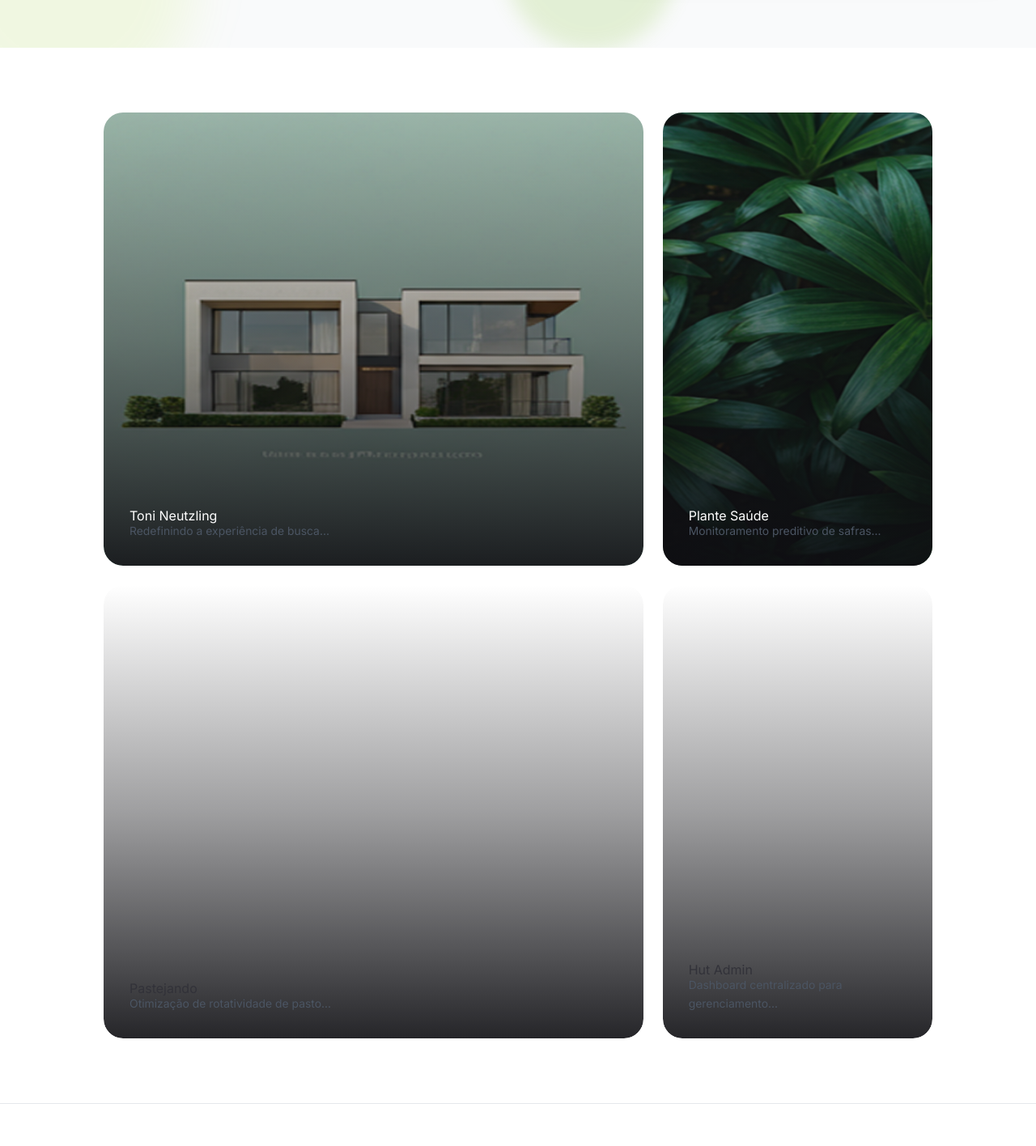
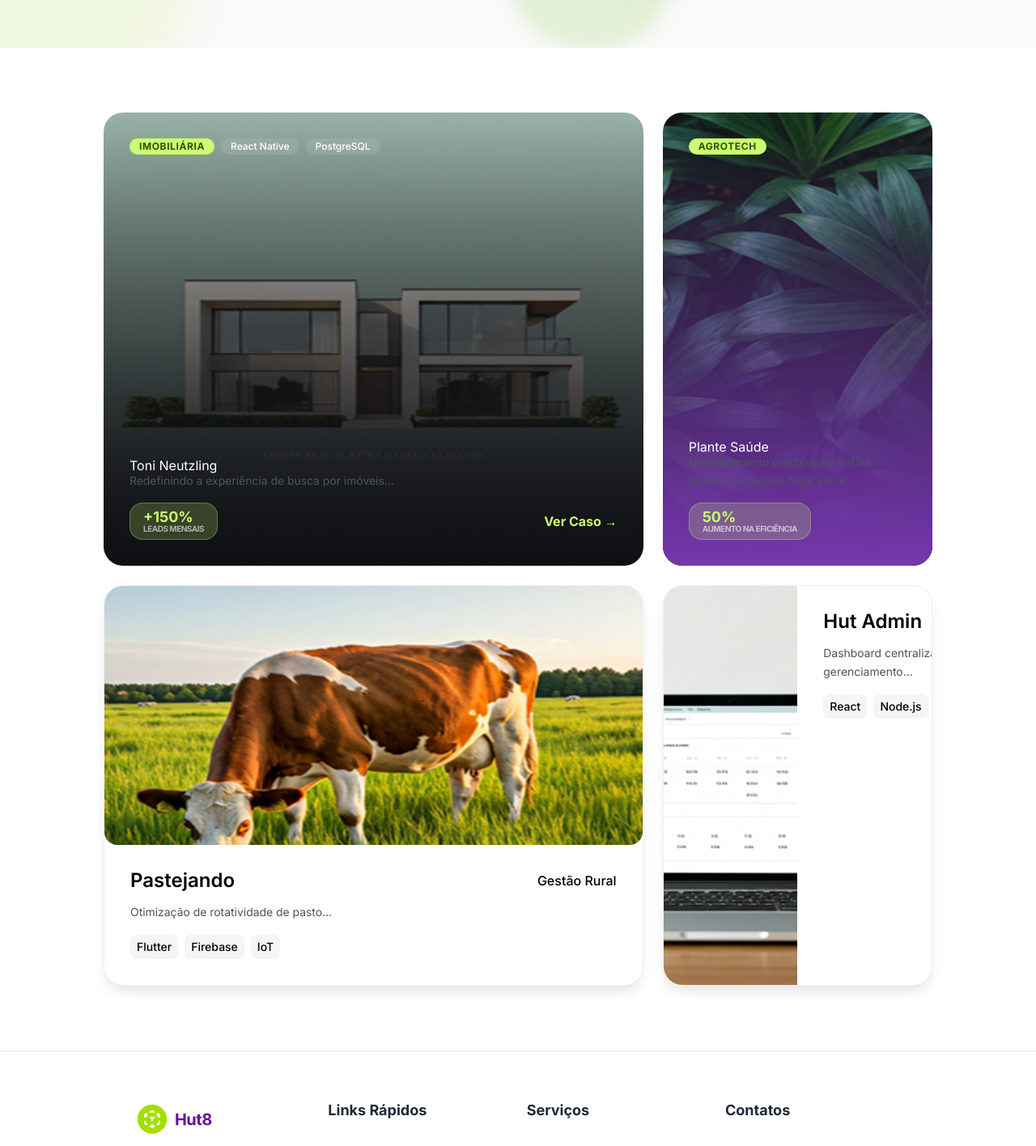
Before and after one commit to joaoMarceloBitar/Hut8, a React (Vite) app: page /projetos in a window 1280 px wide. Shown: the part 660-2076 px from the top of the page at 81% size. Built offline with nearby package versions, Linux system fonts and the light colour scheme.

Commit message:
feat: continuação dos cards da seção de projetos

```diff
--- /dev/null
+++ b/src/paginas/Projetos/sections/ProjectsSection/ProjectCardDark.jsx
@@ -0,0 +1,33 @@
+import styles from './ProjectCardDark.module.css'
+
+function ProjectCardDark({ title, description, image, badges, metric, metricLabel, buttonText, gradient }) {
+    return (
+        <div className={styles.card} style={{ backgroundImage: `url(${image})` }}>
+            <div className={styles.cardGradient} style={{ background: gradient }}></div>
+            <div className={styles.badges}>
+                {badges.map((badge) => (
+                    <span key={badge.label} className={badge.primary ? styles.badgePrimary : styles.badgeSecondary}>
+                        {badge.label}
+                    </span>
+                ))}
+            </div>
+            <div className={styles.content}>
+                <h3>{title}</h3>
+                <p>{description}</p>
+                <div className={styles.footer}>
+                    {metric && (
+                        <div className={styles.metric}>
+                            <span className={styles.metricValue}>{metric}</span>
+                            <span className={styles.metricLabel}>{metricLabel}</span>
+                        </div>
+                    )}
+                    {buttonText && (
+                        <a className={styles.button} href="#">{buttonText} →</a>
+                    )}
+                </div>
+            </div>
+        </div>
+    )
+}
+
+export default ProjectCardDark
--- /dev/null
+++ b/src/paginas/Projetos/sections/ProjectsSection/ProjectCardDark.module.css
@@ -0,0 +1,101 @@
+.card {
+    border-radius: 1.5rem;
+    height: 31rem;
+    padding: 2rem;
+    background-size: cover;
+    background-position: center;
+    display: flex;
+    flex-direction: column;
+    justify-content: flex-end;
+    /* empurra o conteúdo pra baixo */
+    position: relative;
+    overflow: hidden;
+}
+
+.card::before {
+    content: '';
+    position: absolute;
+    inset: 0;
+    background: linear-gradient(to top, rgba(14, 14, 18, 0.9) 0%, rgba(14, 14, 18, 0.4) 50%, rgba(14, 14, 18, 0) 100%);
+    border-radius: 1.5rem;
+}
+
+.content {
+    position: relative;
+    z-index: 1;
+    color: white;
+}
+
+.cardGradient {
+    position: absolute;
+    inset: 0;
+    border-radius: 1.5rem;
+}
+
+.badges {
+    position: absolute;
+    top: 2rem;
+    left: 2rem;
+    display: flex;
+    gap: 0.5rem;
+    z-index: 1;
+}
+
+.badgePrimary {
+    background: #CAFF6F;
+    color: #344E00;
+    font-size: 0.75rem;
+    font-weight: 700;
+    letter-spacing: 0.6px;
+    text-transform: uppercase;
+    padding: 0.25rem 0.75rem;
+    border-radius: 9999px;
+}
+
+.badgeSecondary {
+    background: rgba(255, 255, 255, 0.1);
+    backdrop-filter: blur(6px);
+    color: white;
+    font-size: 0.75rem;
+    font-weight: 500;
+    padding: 0.25rem 0.75rem;
+    border-radius: 9999px;
+}
+
+.footer {
+    display: flex;
+    justify-content: space-between;
+    align-items: center;
+    margin-top: 1rem;
+}
+
+.metric {
+    display: flex;
+    flex-direction: column;
+    background: rgba(202, 255, 111, 0.2);
+    border: 1px solid rgba(202, 255, 111, 0.3);
+    backdrop-filter: blur(6px);
+    border-radius: 1rem;
+    padding: 0.5rem 1rem;
+}
+
+.metricValue {
+    color: #CAFF6F;
+    font-size: 1.125rem;
+    font-weight: 700;
+}
+
+.metricLabel {
+    color: rgba(255, 255, 255, 0.6);
+    font-size: 0.625rem;
+    font-weight: 700;
+    text-transform: uppercase;
+    letter-spacing: -0.5px;
+}
+
+.button {
+    color: #CAFF6F;
+    font-size: 1rem;
+    font-weight: 700;
+    text-decoration: none;
+}
--- /dev/null
+++ b/src/paginas/Projetos/sections/ProjectsSection/ProjectCardLight.jsx
@@ -0,0 +1,23 @@
+import styles from './ProjectCardLight.module.css'
+
+function ProjectCardLight({ title, category, description, image, tags }) {
+    return (
+        <div className={styles.card}>
+            <img src={image} alt={title} className={styles.image} />
+            <div className={styles.content}>
+                <div className={styles.header}>
+                    <h3>{title}</h3>
+                    <span>{category}</span>
+                </div>
+                <p>{description}</p>
+                <div className={styles.tags}>
+                    {tags.map((tag) => (
+                        <span key={tag} className={styles.tag}>{tag}</span>
+                    ))}
+                </div>
+            </div>
+        </div>
+    )
+}
+
+export default ProjectCardLight
--- /dev/null
+++ b/src/paginas/Projetos/sections/ProjectsSection/ProjectCardLight.module.css
@@ -0,0 +1,52 @@
+.card {
+    background-color: #fff;
+    border-radius: 1.5rem;
+    overflow: hidden;
+    display: flex;
+    flex-direction: column;
+    border: 1px solid rgba(178, 177, 186, 0.2);
+    box-shadow: 0 0.625rem 0.9375rem -0.1875rem rgba(0, 0, 0, 0.1);
+}
+
+.content {
+    padding: 2rem;
+    display: flex;
+    flex-direction: column;
+    gap: 1rem;
+}
+
+.image {
+    width: 100%;
+    height: 20rem;
+    object-fit: cover;
+    border-radius: 1rem;
+}
+
+.header {
+    display: flex;
+    justify-content: space-between;
+    align-items: center;
+}
+
+.header h3 {
+    font-size: 1.5rem;
+    font-weight: 600;
+}
+
+.header span {
+    font-size: 1rem;
+    font-weight: 500;
+}
+
+.tags {
+    display: flex;
+    gap: 0.5rem;
+}
+
+.tag {
+    background-color: #f5f5f5;
+    border-radius: 0.5rem;
+    padding: 0.5rem;
+    font-size: 0.875rem;
+    font-weight: 500;
+}
--- /dev/null
+++ b/src/paginas/Projetos/sections/ProjectsSection/ProjectCardSide.jsx
@@ -0,0 +1,23 @@
+import styles from './ProjectCardSide.module.css'
+
+function ProjectCardSide({ title, category, description, image, tags }) {
+    return (
+        <div className={styles.card}>
+            <img src={image} alt={title} className={styles.image} />
+            <div className={styles.content}>
+                <div className={styles.header}>
+                    <h3>{title}</h3>
+                    <span>{category}</span>
+                </div>
+                <p>{description}</p>
+                <div className={styles.tags}>
+                    {tags.map((tag) => (
+                        <span key={tag} className={styles.tag}>{tag}</span>
+                    ))}
+                </div>
+            </div>
+        </div>
+    )
+}
+
+export default ProjectCardSide
--- /dev/null
+++ b/src/paginas/Projetos/sections/ProjectsSection/ProjectCardSide.module.css
@@ -0,0 +1,53 @@
+.card {
+    background-color: #fff;
+    border-radius: 1.5rem;
+    overflow: hidden;
+    display: flex;
+    flex-direction: row;
+    border: 1px solid rgba(178, 177, 186, 0.2);
+    box-shadow: 0 0.625rem 0.9375rem -0.1875rem rgba(0, 0, 0, 0.1);
+}
+
+.content {
+    padding: 2rem;
+    display: flex;
+    flex-direction: column;
+    gap: 1rem;
+}
+
+.image {
+    width: 50%;
+    height: 100%;
+    object-fit: cover;
+    flex-shrink: 0;
+    /* impede a imagem de encolher */
+}
+
+.header {
+    display: flex;
+    justify-content: space-between;
+    align-items: center;
+}
+
+.header h3 {
+    font-size: 1.5rem;
+    font-weight: 600;
+}
+
+.header span {
+    font-size: 1rem;
+    font-weight: 500;
+}
+
+.tags {
+    display: flex;
+    gap: 0.5rem;
+}
+
+.tag {
+    background-color: #f5f5f5;
+    border-radius: 0.5rem;
+    padding: 0.5rem;
+    font-size: 0.875rem;
+    font-weight: 500;
+}
--- a/src/paginas/Projetos/sections/ProjectsSection/ProjectsCard.jsx
+++ /dev/null
@@ -1,14 +0,0 @@
-import styles from './ProjectsCard.module.css'
-
-function ProjectsCard({ title, description, image, variant }) {
-    return (
-        <div className={`${styles.card} ${styles[variant]}`} style={{ backgroundImage: `url(${image})` }}>
-            <div className={styles.content}>
-                <h3>{title}</h3>
-                <p>{description}</p>
-            </div>
-        </div>
-    )
-}
-
-export default ProjectsCard
--- a/src/paginas/Projetos/sections/ProjectsSection/ProjectsCard.module.css
+++ /dev/null
@@ -1,40 +0,0 @@
-.card {
-    border-radius: 1.5rem;
-    height: 31rem;
-    padding: 2rem;
-    background-size: cover;
-    background-position: center;
-    display: flex;
-    flex-direction: column;
-    justify-content: flex-end;
-    /* empurra o conteúdo pra baixo */
-    position: relative;
-    overflow: hidden;
-}
-
-.card::before {
-    content: '';
-    position: absolute;
-    inset: 0;
-    background: linear-gradient(to top, rgba(14, 14, 18, 0.9) 0%, rgba(14, 14, 18, 0.4) 50%, rgba(14, 14, 18, 0) 100%);
-    border-radius: 1.5rem;
-}
-
-.content {
-    position: relative;
-    z-index: 1;
-    color: white;
-}
-
-.dark .content {
-    color: white;
-}
-
-.light {
-    background-color: white;
-    background-image: none !important;
-}
-
-.light .content {
-    color: #323239;
-}
--- a/src/paginas/Projetos/sections/ProjectsSection/ProjectsSection.jsx
+++ b/src/paginas/Projetos/sections/ProjectsSection/ProjectsSection.jsx
@@ -1,33 +1,51 @@
 import styles from './ProjectsSection.module.css'
-import ProjectsCard from './ProjectsCard.jsx'
+import ProjectCardDark from './ProjectCardDark.jsx'
+import ProjectCardLight from './ProjectCardLight.jsx'
+import ProjectCardSide from './ProjectCardSide.jsx'
 
 function ProjectsSection() {
     return (
         <section className={styles.section}>
             <div className={styles.grid}>
-                <ProjectsCard
+                <ProjectCardDark
                     title="Toni Neutzling"
-                    description="Redefinindo a experiência de busca..."
+                    description="Redefinindo a experiência de busca por imóveis..."
                     image="/projectcard1.png"
-                    variant="dark"
+                    gradient="linear-gradient(0deg, rgba(14, 14, 18, 0.9) 0%, rgba(14, 14, 18, 0.4) 50%, rgba(14, 14, 18, 0) 100%)"
+                    badges={[
+                        { label: "Imobiliária", primary: true },
+                        { label: "React Native", primary: false },
+                        { label: "PostgreSQL", primary: false }
+                    ]}
+                    metric="+150%"
+                    metricLabel="Leads mensais"
+                    buttonText="Ver Caso"
                 />
-                <ProjectsCard
+                <ProjectCardDark
                     title="Plante Saúde"
-                    description="Monitoramento preditivo de safras..."
+                    description="Monitoramento preditivo de safras através de análise foliar via IA."
                     image="/projectcard2.png"
-                    variant="dark"
+                    gradient="linear-gradient(0deg, rgba(129, 59, 190, 0.9) 0%, rgba(129, 59, 190, 0.4) 50%, rgba(129, 59, 190, 0) 100%)"
+                    badges={[
+                        { label: "Agrotech", primary: true }
+                    ]}
+                    metric="50%"
+                    metricLabel="Aumento na eficiência"
+                    buttonText={null}
                 />
-                <ProjectsCard
+                <ProjectCardLight
                     title="Pastejando"
+                    category="Gestão Rural"
                     description="Otimização de rotatividade de pasto..."
                     image="/projectcard3.png"
-                    variant="light"
+                    tags={["Flutter", "Firebase", "IoT"]}
                 />
-                <ProjectsCard
+                <ProjectCardSide
                     title="Hut Admin"
                     description="Dashboard centralizado para gerenciamento..."
                     image="/projectcard4.png"
-                    variant="light"
+                    tags={["React", "Node.js", "PostgreSQL"]}
+                    category="Gestão"
                 />
             </div>
         </section>
```
